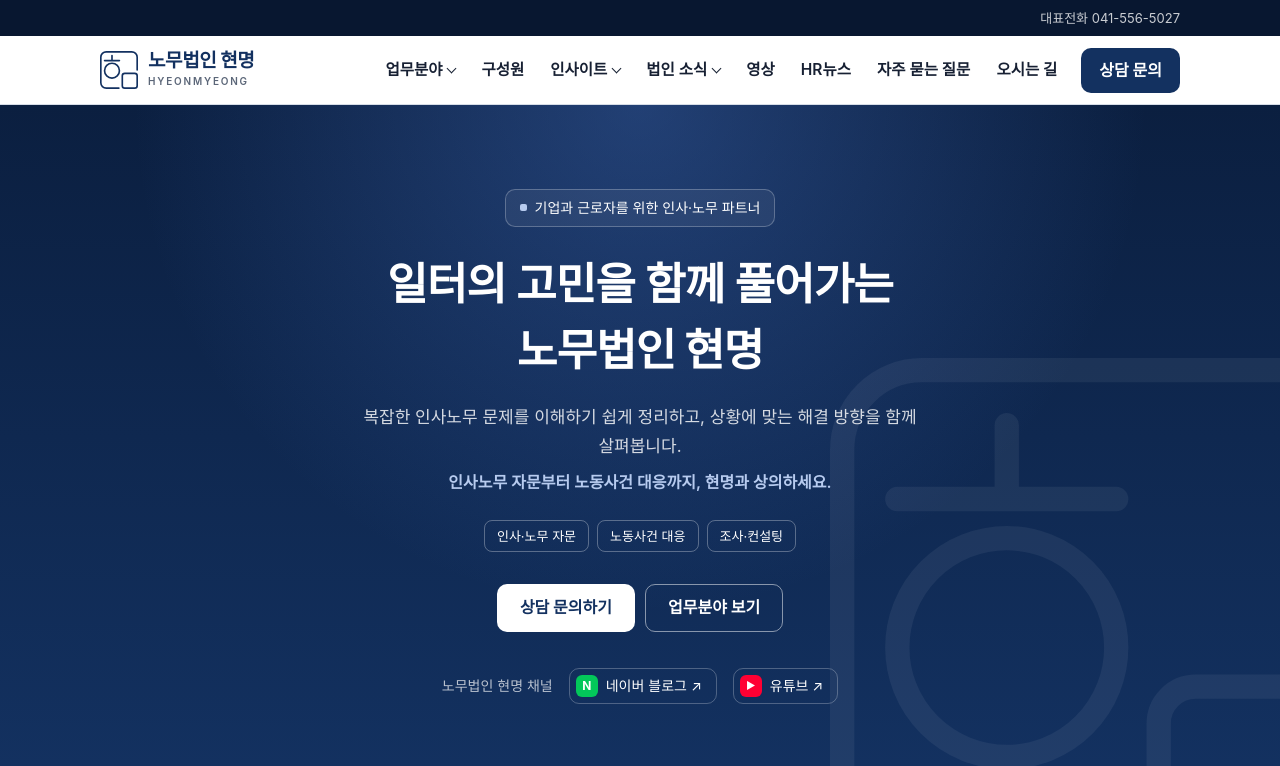
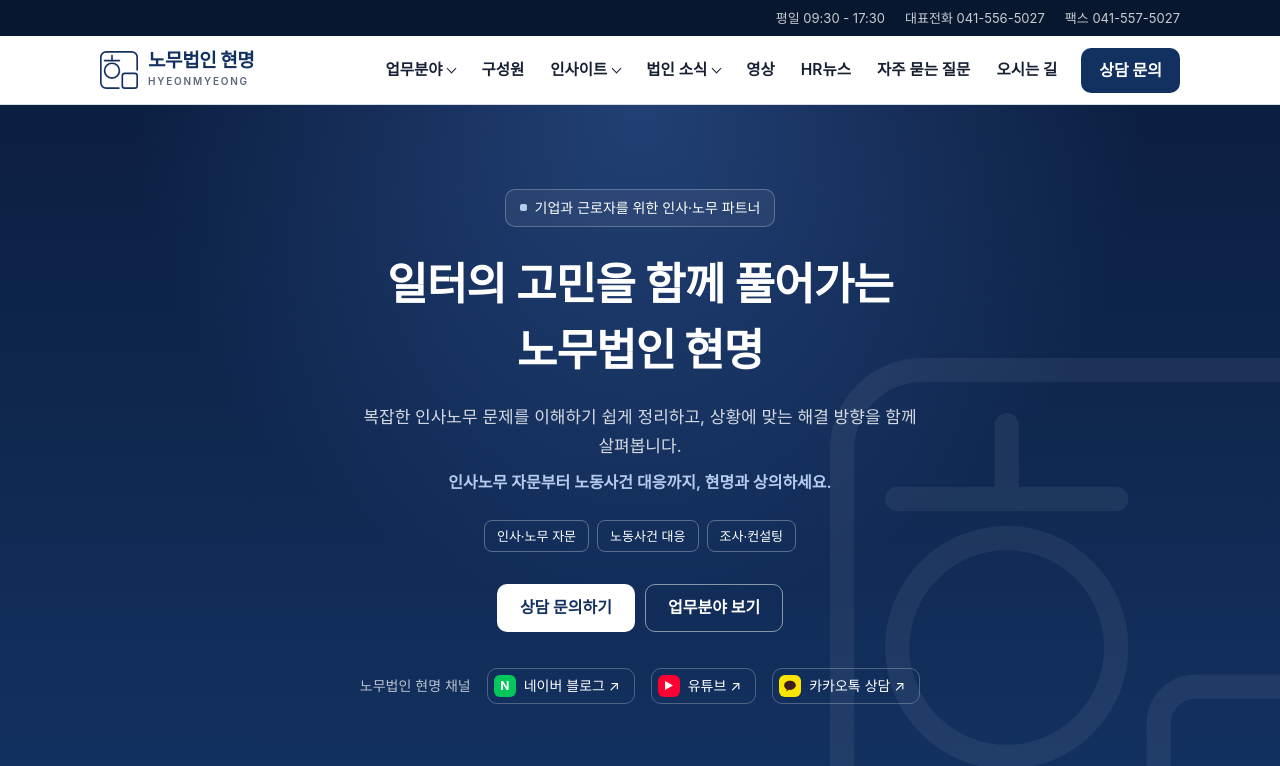
Before and after one commit to kseezn/kseezn.github.io, a Next.js app: page / in a window 1280 px wide. Shown: the top 766 px of the page. Built offline with nearby package versions, Linux system fonts and the light colour scheme; a web font is replaced by a local one.

Commit message:
법인 정보 추가

```diff
--- a/app/globals.css
+++ b/app/globals.css
@@ -1416,3 +1416,14 @@
     text-align: left;
   }
 }
+
+/* ── 카카오톡 표시 (첫 화면 채널 줄) ── */
+.kakao {
+  display: inline-grid;
+  place-items: center;
+  width: 22px;
+  height: 22px;
+  border-radius: 6px;
+  background: #fee500;
+  color: #3c1e1e;
+}
--- a/app/page.tsx
+++ b/app/page.tsx
@@ -67,6 +67,14 @@
             </a>
             {site.kakao && (
               <a href={site.kakao} target="_blank" rel="noopener noreferrer">
+                <b className="kakao" aria-hidden="true">
+                  <svg width="14" height="14" viewBox="0 0 24 24">
+                    <path
+                      d="M12 3C6.5 3 2 6.6 2 11c0 2.8 1.8 5.3 4.6 6.7l-1 3.8 4.3-2.9c.7.1 1.4.2 2.1.2 5.5 0 10-3.6 10-8S17.5 3 12 3z"
+                      fill="currentColor"
+                    />
+                  </svg>
+                </b>
                 카카오톡 상담 ↗
               </a>
             )}
--- a/data/site.ts
+++ b/data/site.ts
@@ -7,12 +7,12 @@
   blog: "https://blog.naver.com/nomusa91",
   youtube: "https://www.youtube.com/@wiselabor",
   phone: "041-556-5027", // 대표전화 (천안 본사)
-  fax: "",
+  fax: "041-557-5027",
   email: "",
-  hours: "", // 예: "평일 09:00 - 18:00"
-  address: "",
-  mapUrl: "", // 네이버 지도 링크
-  kakao: "", // 카카오톡 채널 링크
+  hours: "평일 09:30 - 17:30", // 예: "평일 09:00 - 18:00"
+  address: "충남 천안시 동남구 청수14로 102, 에이스법조타워 606~607호",
+  mapUrl: "https://naver.me/xumadMhs", // 네이버 지도 링크
+  kakao: "https://pf.kakao.com/_RJyIG/chat", // 카카오톡 채널 링크
   representative: "이철",
   businessNumber: "435-86-00874",
   naverMapKeyId: "rph088lnxz", // 네이버 지도 Client ID (아임웹 때 쓰던 것). 비우면 지도 대신 '네이버 지도에서 보기' 버튼이 나옵니다.
```
